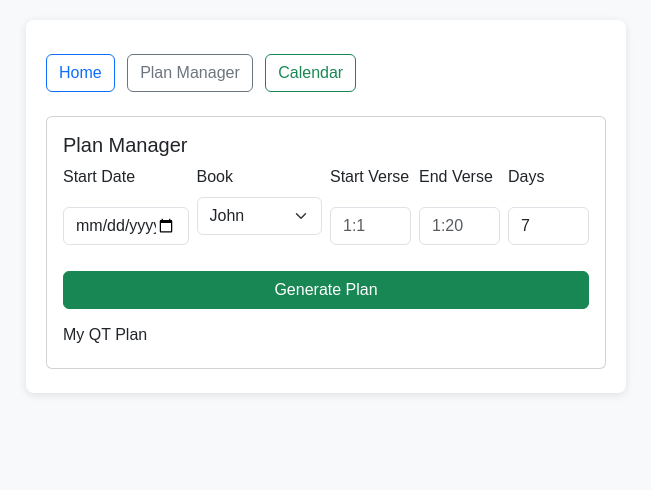
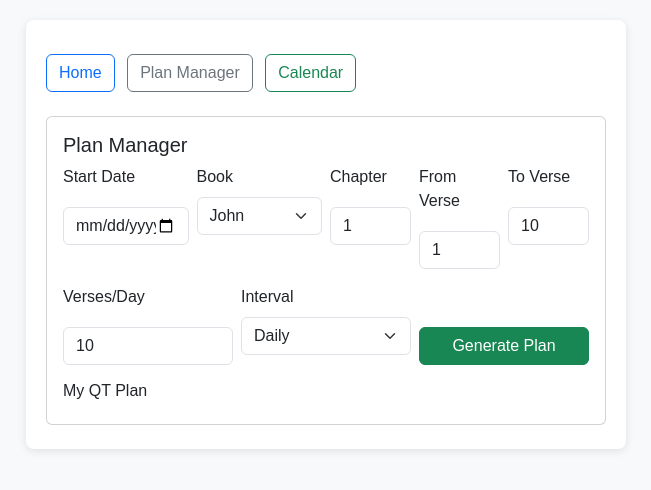
Before and after one commit to IHY-aic/qt-web-app, a plain HTML site: page index.html in a window 1280 px wide. Both pictures are taken after a click on the button "Plan Manager". Shown: the whole page, without its empty margins (314-965 px from the left). Drawn offline with nearby package versions, Linux system fonts and the light colour scheme.

Commit message:
Update index.html

```diff
--- a/index.html
+++ b/index.html
@@ -1,3 +1,4 @@
+<!-- index.html -->
 <!DOCTYPE html>
 <html lang="en">
 <head>
@@ -5,7 +6,7 @@
   <meta name="viewport" content="width=device-width,initial-scale=1"/>
   <title>QT Web App</title>
 
-  <!-- Bootstrap 5 for quick UI polish -->
+  <!-- Bootstrap 5 for polished UI -->
   <link
     href="https://cdn.jsdelivr.net/npm/bootstrap@5.3.0/dist/css/bootstrap.min.css"
     rel="stylesheet"
@@ -33,8 +34,7 @@
       <!-- Typing -->
       <div class="mb-4">
         <h6>Type the Verse ✍️</h6>
-        <textarea id="typedVerse" class="form-control" rows="2"
-          placeholder="Type the verse exactly…"></textarea>
+        <textarea id="typedVerse" class="form-control" rows="2" placeholder="Type the verse exactly…"></textarea>
         <button class="btn btn-primary mt-2" onclick="saveTypedVerse()">Save Typed Verse</button>
         <div id="typingMessage" class="mt-2"></div>
       </div>
@@ -50,8 +50,7 @@
       <!-- Reflection -->
       <div class="mb-4">
         <h6>Reflect 📝</h6>
-        <textarea id="reflection" class="form-control" rows="3"
-          placeholder="What is God saying to you today?"></textarea>
+        <textarea id="reflection" class="form-control" rows="3" placeholder="What is God saying to you today?"></textarea>
         <button class="btn btn-primary mt-2" onclick="saveReflection()">Save Reflection</button>
         <div id="savedMessage" class="mt-2 text-success"></div>
       </div>
@@ -80,19 +79,34 @@
               </select>
             </div>
             <div class="col-md-2">
-              <label for="planStartVerse" class="form-label">Start Verse</label>
-              <input type="text" id="planStartVerse" class="form-control" placeholder="1:1"/>
+              <label for="planChapter" class="form-label">Chapter</label>
+              <input type="number" id="planChapter" class="form-control" min="1" value="1"/>
             </div>
             <div class="col-md-2">
-              <label for="planEndVerse" class="form-label">End Verse</label>
-              <input type="text" id="planEndVerse" class="form-control" placeholder="1:20"/>
+              <label for="planStartVerse" class="form-label">From Verse</label>
+              <input type="number" id="planStartVerse" class="form-control" min="1" value="1"/>
             </div>
             <div class="col-md-2">
-              <label for="planDuration" class="form-label">Days</label>
-              <input type="number" id="planDuration" class="form-control" min="1" value="7"/>
+              <label for="planEndVerse" class="form-label">To Verse</label>
+              <input type="number" id="planEndVerse" class="form-control" min="1" value="10"/>
             </div>
           </div>
-          <button class="btn btn-success mb-3" onclick="generatePlan()">Generate Plan</button>
+          <div class="row g-2 mb-3">
+            <div class="col-md-4">
+              <label for="versesPerDay" class="form-label">Verses/Day</label>
+              <input type="number" id="versesPerDay" class="form-control" min="1" value="10"/>
+            </div>
+            <div class="col-md-4">
+              <label for="intervalType" class="form-label">Interval</label>
+              <select id="intervalType" class="form-select">
+                <option value="day">Daily</option>
+                <option value="week">Weekly</option>
+              </select>
+            </div>
+            <div class="col-md-4 align-self-end">
+              <button class="btn btn-success w-100" onclick="generatePlan()">Generate Plan</button>
+            </div>
+          </div>
           <h6>My QT Plan</h6>
           <ul id="planList" class="list-group"></ul>
         </div>
```
